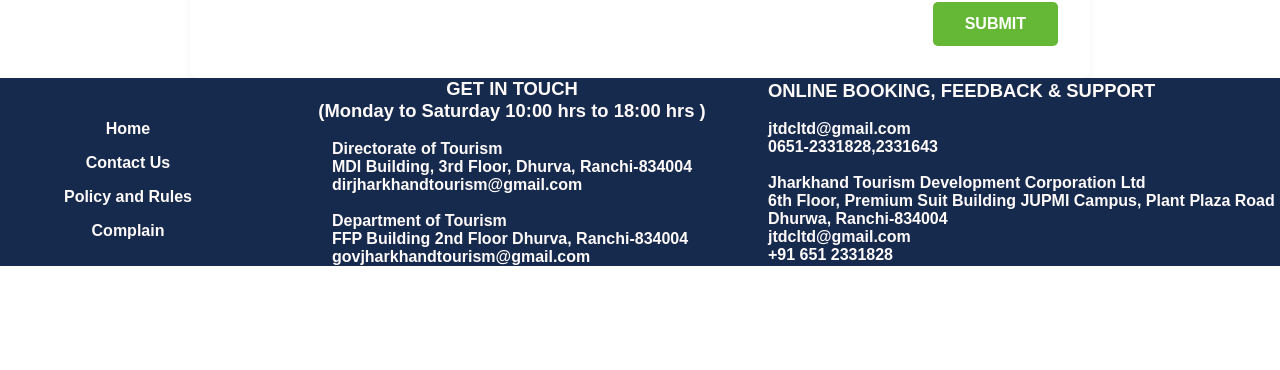
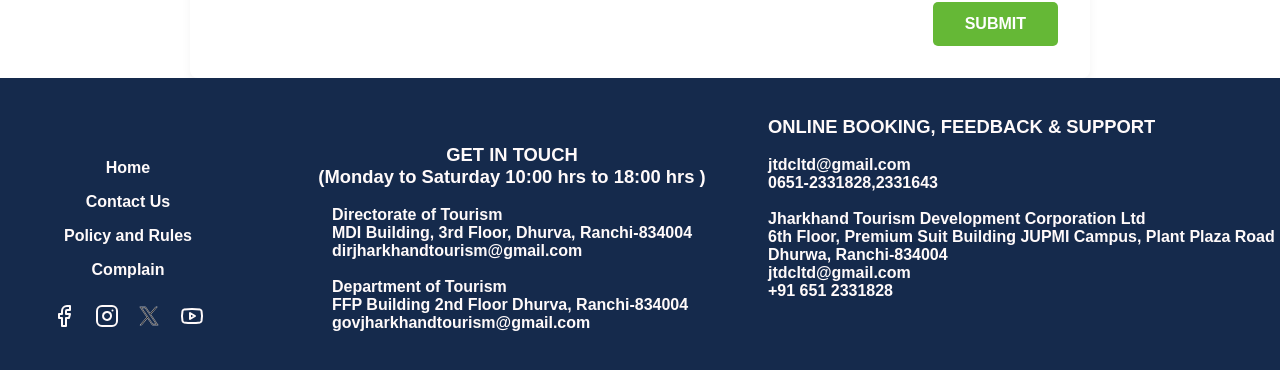
Before and after one commit to Aryannaik-max/tourism, a React (Vite) app in the folder FRONTEND/tourism/: page /complain in a window 1280 px wide. Shown: the part 975-1345 px from the top of the page. Before the commit the page ends 1241 px from the top, so only its background shows below. Built offline with nearby package versions, Linux system fonts and the light colour scheme; a web font is replaced by a local one.

Commit message:
Added social media icons

```diff
--- a/FRONTEND/tourism/src/App.jsx
+++ b/FRONTEND/tourism/src/App.jsx
@@ -8,12 +8,14 @@
 import Contact from './pages/Contact'
 import Policy from './pages/Policy'
 import Complain from './pages/Complain'
+import ScrollToTop from './ScrollToTop'
 
 function App() {
 
   return (
     <>
       <Navbar />
+      <ScrollToTop />
       <Routes>
         <Route path='/' element={<Home />} />
         <Route path='/culture' element={<Culture />} />
--- /dev/null
+++ b/FRONTEND/tourism/src/ScrollToTop.jsx
@@ -0,0 +1,14 @@
+import { useEffect } from "react";
+import { useLocation } from "react-router-dom";
+
+function ScrollToTop() {
+    const { pathname } = useLocation()
+
+    useEffect(() => {
+        window.scrollTo(0, 0);
+    }, [pathname])
+
+    return null;
+}
+
+export default ScrollToTop
--- a/FRONTEND/tourism/src/components/Footer.jsx
+++ b/FRONTEND/tourism/src/components/Footer.jsx
@@ -16,6 +16,22 @@
             <Link to={'/complain'}>
                 <h4>Complain</h4>
             </Link>
+            <div className="social-icons">
+                <a href="https://www.facebook.com/VisitJharkhand">
+                    <svg xmlns="http://www.w3.org/2000/svg" width="24" height="24" viewBox="0 0 24 24" fill="none" stroke="currentColor" stroke-width="2" stroke-linecap="round" stroke-linejoin="round" class="lucide lucide-facebook-icon lucide-facebook"><path d="M18 2h-3a5 5 0 0 0-5 5v3H7v4h3v8h4v-8h3l1-4h-4V7a1 1 0 0 1 1-1h3z"/></svg>
+                </a>
+                <a href="https://www.instagram.com/jharkhandtourism/">
+                    <svg xmlns="http://www.w3.org/2000/svg" width="24" height="24" viewBox="0 0 24 24" fill="none" stroke="currentColor" stroke-width="2" stroke-linecap="round" stroke-linejoin="round" class="lucide lucide-instagram-icon lucide-instagram"><rect width="20" height="20" x="2" y="2" rx="5" ry="5"/><path d="M16 11.37A4 4 0 1 1 12.63 8 4 4 0 0 1 16 11.37z"/><line x1="17.5" x2="17.51" y1="6.5" y2="6.5"/></svg>
+                </a>
+                <a href="https://x.com/visitjharkhand">
+                    <svg xmlns="http://www.w3.org/2000/svg" x="0px" y="0px" width="24" height="24" viewBox="0 0 50 50" stroke="currentColor">
+                        <path d="M 5.9199219 6 L 20.582031 27.375 L 6.2304688 44 L 9.4101562 44 L 21.986328 29.421875 L 31.986328 44 L 44 44 L 28.681641 21.669922 L 42.199219 6 L 39.029297 6 L 27.275391 19.617188 L 17.933594 6 L 5.9199219 6 z M 9.7167969 8 L 16.880859 8 L 40.203125 42 L 33.039062 42 L 9.7167969 8 z"></path>
+                    </svg>
+                </a>
+                <a href="https://www.youtube.com/channel/UCKDHUzseKwkESQOLzOiVY0A">
+                    <svg xmlns="http://www.w3.org/2000/svg" width="24" height="24" viewBox="0 0 24 24" fill="none" stroke="currentColor" stroke-width="2" stroke-linecap="round" stroke-linejoin="round" class="lucide lucide-youtube-icon lucide-youtube"><path d="M2.5 17a24.12 24.12 0 0 1 0-10 2 2 0 0 1 1.4-1.4 49.56 49.56 0 0 1 16.2 0A2 2 0 0 1 21.5 7a24.12 24.12 0 0 1 0 10 2 2 0 0 1-1.4 1.4 49.55 49.55 0 0 1-16.2 0A2 2 0 0 1 2.5 17"/><path d="m10 15 5-3-5-3z"/></svg>
+                </a>
+            </div>
         </div>
         <div className="info-2">
             <h4 className="top-head">GET IN TOUCH<br/>(Monday to Saturday 10:00 hrs to 18:00 hrs )</h4>
--- a/FRONTEND/tourism/src/index.css
+++ b/FRONTEND/tourism/src/index.css
@@ -425,6 +425,16 @@
   align-items: center;
   background-color: #152A4C;
   color: snow;
+  height: 20rem;
+}
+
+.footer .info-1 .social-icons {
+  display: flex;
+  justify-content: center;
+  align-items: center;
+  width: 90%;
+  gap: 8%;
+  margin-top: 10%;
 }
 
 .info-1 {
@@ -463,6 +473,7 @@
 .info-3 {
   width: 40%;
   height: 100%;
+  padding-top: 3%;
 }
 
 .info-3 .top-head {
```
Also changed, not shown: FRONTEND/tourism/src/pages/Complain.jsx (+1 -7 lines).
